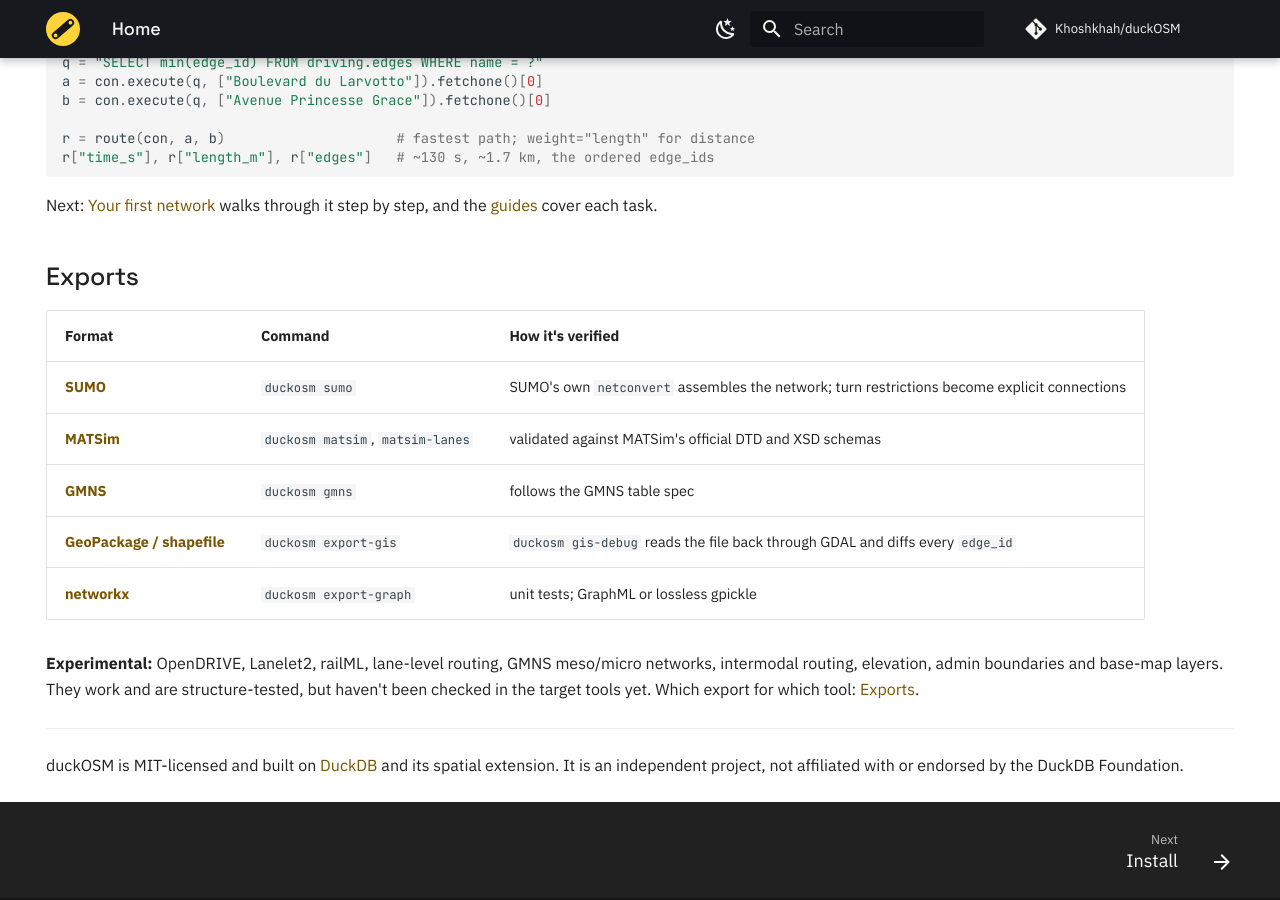
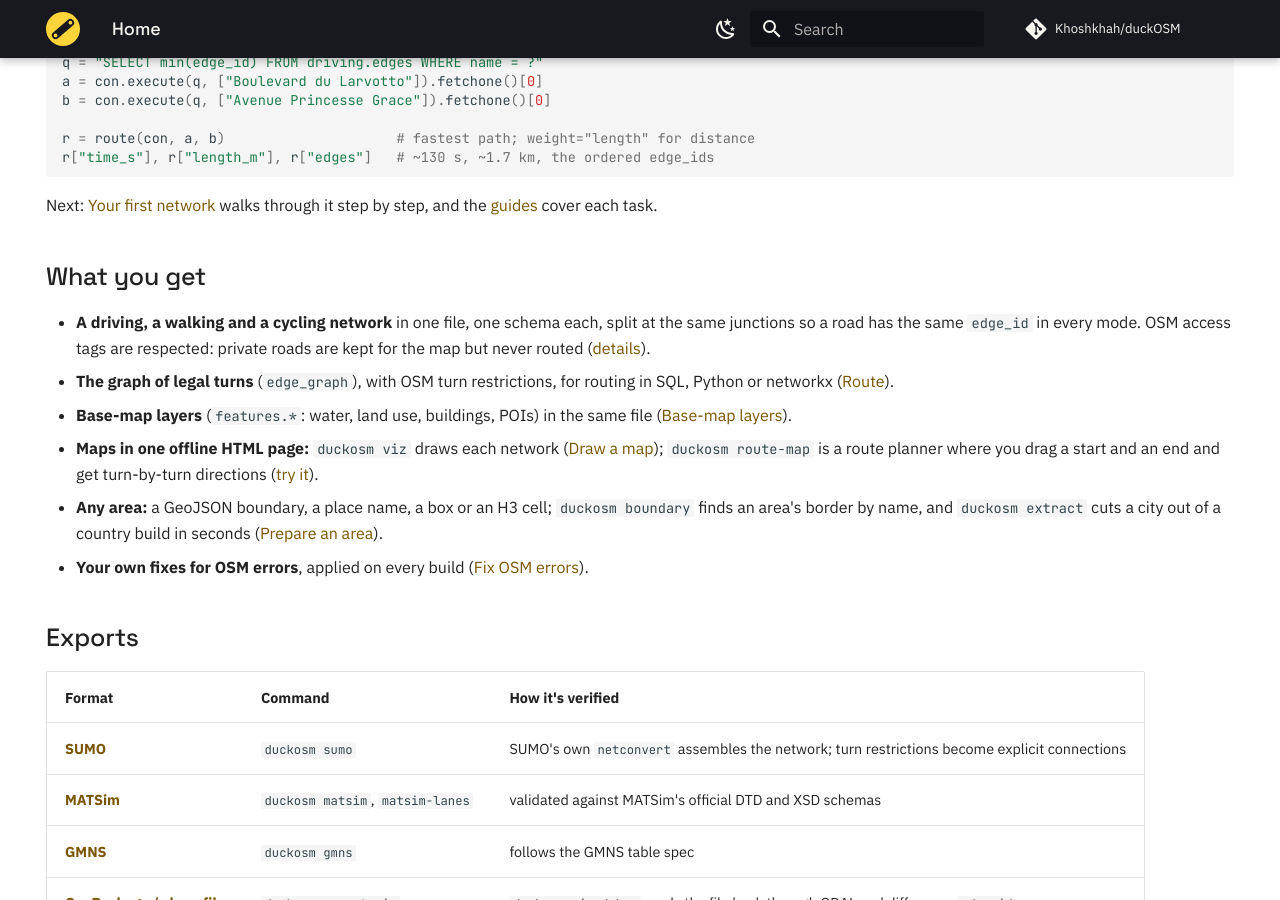
Before and after one commit to Khoshkhah/duckOSM, an MkDocs documentation site: the page built from docs/index.md, in a window 1280 px wide and 900 px high, scrolled down 1223 px. Built offline with MkDocs 1.6.1 and Material for MkDocs 9.7.7, drawn with Linux system fonts in a browser that asks for light colours; comment, search, counter and statistics services are not loaded.

Commit message:
README and Home: a 'What you get' section (three networks with one id, access and private roads, legal turns, base-map layers, viz and the route planner with directions, any area, OSM fixes); fixed the README's broken edge-id link
Co-Authored-By: Claude Opus 5.5 <noreply@anthropic.com>

```diff
--- a/docs/index.md
+++ b/docs/index.md
@@ -83,6 +83,23 @@ r["time_s"], r["length_m"], r["edges"]   # ~130 s, ~1.7 km, the ordered edge_ids
 Next: [Your first network](first_network.md) walks through it step by step, and the
 [guides](guides/build.md) cover each task.
 
+## What you get
+
+- **A driving, a walking and a cycling network** in one file, one schema each, split at the same
+  junctions so a road has the same `edge_id` in every mode. OSM access tags are respected: private
+  roads are kept for the map but never routed ([details](concepts/networks.md#access-private-and-forbidden-roads)).
+- **The graph of legal turns** (`edge_graph`), with OSM turn restrictions, for routing in SQL,
+  Python or networkx ([Route](guides/route.md)).
+- **Base-map layers** (`features.*`: water, land use, buildings, POIs) in the same file
+  ([Base-map layers](reference/features.md)).
+- **Maps in one offline HTML page:** `duckosm viz` draws each network ([Draw a map](guides/draw-map.md));
+  `duckosm route-map` is a route planner where you drag a start and an end and get turn-by-turn
+  directions ([try it](guides/route.md#on-a-map)).
+- **Any area:** a GeoJSON boundary, a place name, a box or an H3 cell; `duckosm boundary` finds an
+  area's border by name, and `duckosm extract` cuts a city out of a country build in seconds
+  ([Prepare an area](guides/prepare-area.md)).
+- **Your own fixes for OSM errors**, applied on every build ([Fix OSM errors](guides/fix-osm-errors.md)).
+
 ## Exports
 
 | Format | Command | How it's verified |
```
Also changed, not shown: README.md (+14 -4 lines).
